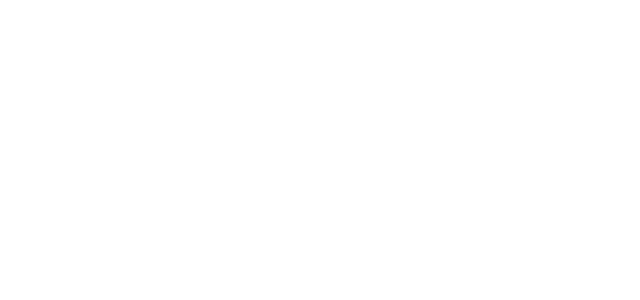
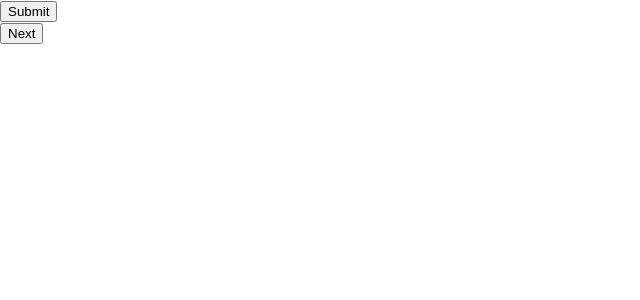
Before and after one commit to selva-thayalan/exam-app, a React (Create React App) app: page /test/1 in a window 1280 px wide. Shown: the top 300 px of the page, without its empty margins (0-640 px from the left). Built offline with nearby package versions, Linux system fonts and the light colour scheme.

Commit message:
Implemented the basic functionality of the test page by adding the results context.

```diff
--- a/src/routes/Test.tsx
+++ b/src/routes/Test.tsx
@@ -1,18 +1,50 @@
-import React from "react";
+import React, { useContext, useState } from "react";
+import { useNavigate } from "react-router-dom";
+import PortableButton from "../components/PortableButton";
+import ResultsContext from "../contexts/Results";
 
 interface TestRouteProps {
 
 }
 
-interface TestRouteState {
+const TestRoute: React.FunctionComponent<TestRouteProps> = () => {
+    const context = useContext(ResultsContext);
+    const navigate = useNavigate();
 
-}
+    const [qCounter, setQCounter] = useState<number>(0);
+    const [qTotal, setQTotal] = useState<number>(0);
 
-class TestRoute extends React.Component<TestRouteProps, TestRouteState> {
-    state = {   }
-    render() {
-        return ( null );
+    const onSubmitTest = () => {
+        let testid = context.results.length;
+        //Code to add the test result to context.
+        navigate(`/results/${testid}`);
     }
+
+    const onPrevQuestionNavigation = () => {
+
+    }
+
+    const onNextQuestionNavigation = () => {
+
+    }
+
+    return (
+        <div className="f_size">
+            <div className="main-cont">
+                <div className="questions-cont">
+                    {qTotal > qCounter ?
+                        <div></div> :
+                        <PortableButton btnText="Submit" onClick={onSubmitTest} />}
+                </div>
+                <div className="question-nav-cont">
+                    {/* If the question counter is in starting index no need to show the prev button, as it will not contain any prev question to navigate. */}
+                    {qCounter > 0 && <PortableButton btnText="Prev" onClick={onPrevQuestionNavigation} />}
+                    {/* If the question counter is less than or equal to the total questions count then we can show next button for next question navigation. */}
+                    {qCounter <= qTotal && <PortableButton btnText="Next" onClick={onNextQuestionNavigation} />}
+                </div>
+            </div>
+        </div>
+    );
 }
 
 export default TestRoute;
```
